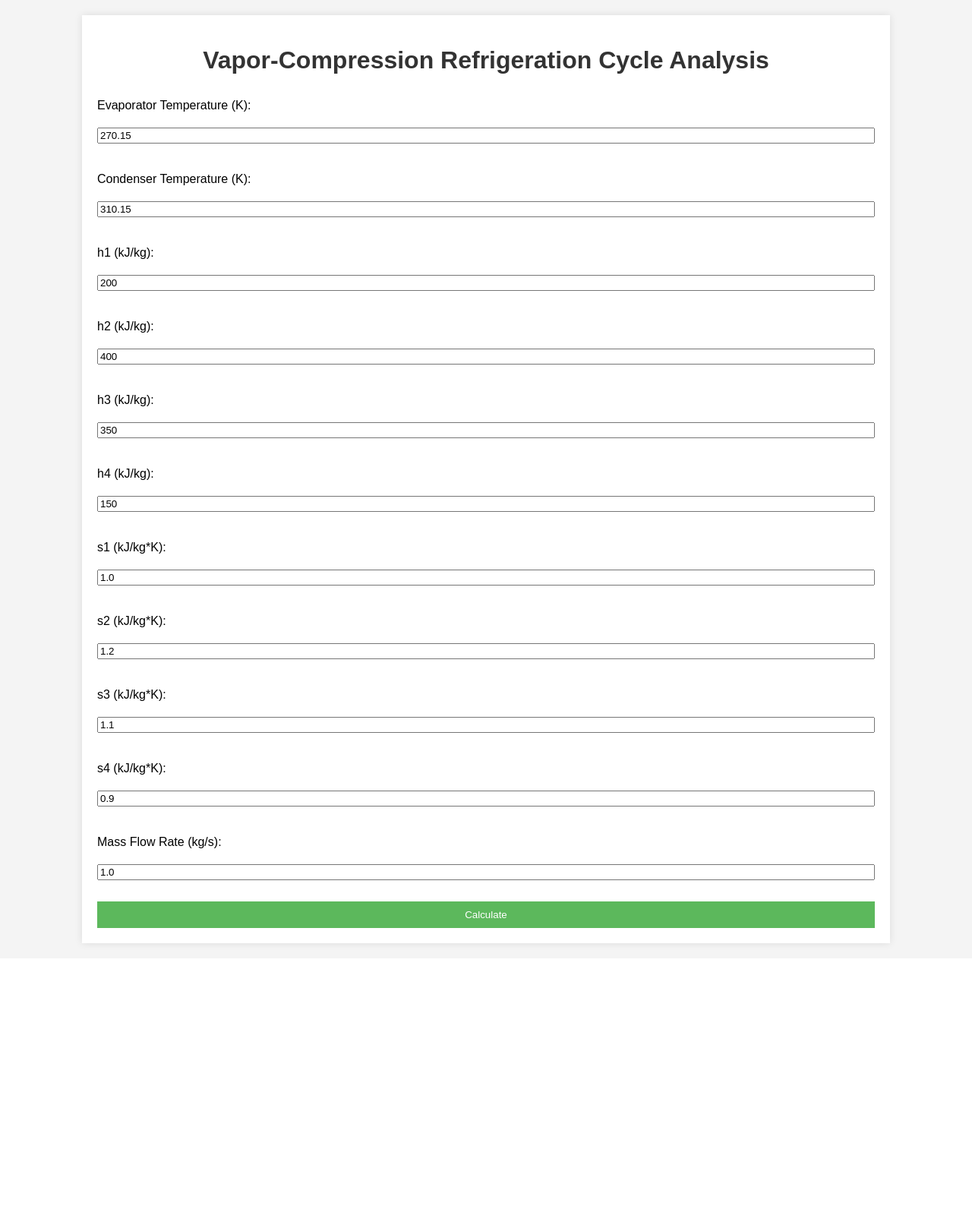
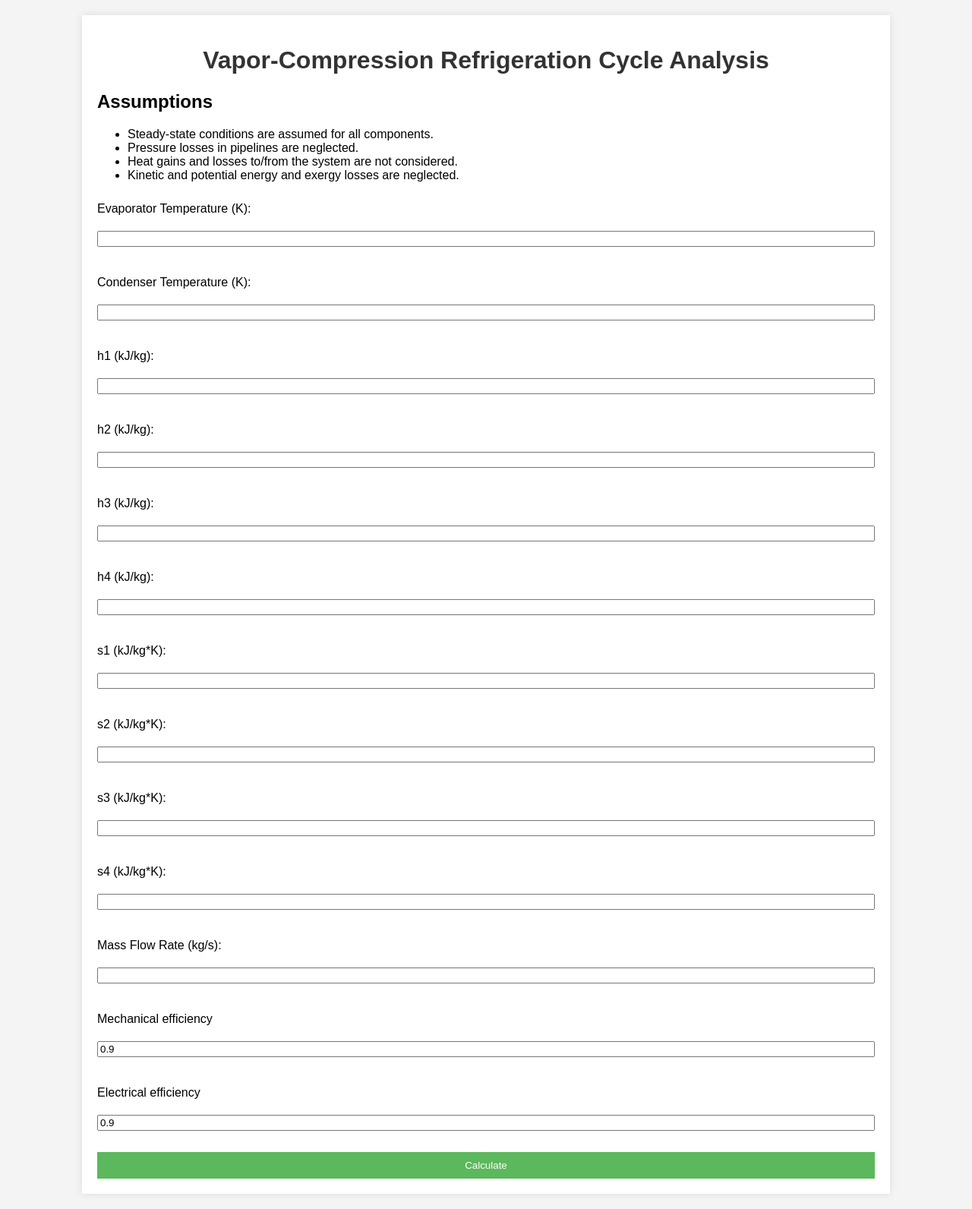
Before and after one commit to Prism194/vapor-compression-refrigeration-system, a Flask app: page / in a window 1280 px wide. Shown: the whole page at 76% size. Before the commit the page ends 1249 px from the top, so only its background shows below. Run offline with Flask 3, Linux system fonts and the light colour scheme.

Commit message:
second commit

```diff
--- a/app.py
+++ b/app.py
@@ -1,5 +1,4 @@
 from flask import Flask, render_template, request
-import numpy as np
 
 app = Flask(__name__)
 
@@ -24,6 +23,8 @@ def results():
     s3 = float(request.form['s3'])
     s4 = float(request.form['s4'])
     mass_flow_rate = float(request.form['mass_flow_rate'])
+    mech_efficiency = float(request.form['mech_eff'])
+    elec_efficiency = float(request.form['elec_eff'])
 
     # Exergy destruction in evaporator
     Q_ev = mass_flow_rate * (h1 - h4)  # Heat addition in evaporator
@@ -31,7 +32,7 @@ def results():
 
     # Exergy destruction in compressor
     Wc = mass_flow_rate * (h2 - h1)  # Compressor work
-    Wel = Wc / (0.9 * 0.95)  # Electrical power assuming efficiencies
+    Wel = Wc / (mech_efficiency * elec_efficiency)  # Electrical power assuming efficiencies
     I_comp = mass_flow_rate * ((h1 - h2) - T0 * (s1 - s2)) + Wel
 
     # Exergy destruction in condenser
--- /dev/null
+++ b/requirements.txt
@@ -0,0 +1 @@
+Flask==3.0.3
--- a/templates/index.html
+++ b/templates/index.html
@@ -8,39 +8,54 @@
 <body>
     <div class="container">
         <h1>Vapor-Compression Refrigeration Cycle Analysis</h1>
+        <div class="conditions">
+            <h2>Assumptions</h2>
+            <ul>
+                <li>Steady-state conditions are assumed for all components.</li>
+                <li>Pressure losses in pipelines are neglected.</li>
+                <li>Heat gains and losses to/from the system are not considered.</li>
+                <li>Kinetic and potential energy and exergy losses are neglected.</li>
+            </ul>
+        </div>
         <form action="/results" method="post">
             <label for="Tev">Evaporator Temperature (K):</label>
-            <input type="number" id="Tev" name="Tev" step="0.01" value="270.15" required><br>
+            <input type="number" id="Tev" name="Tev" step="0.01"  required><br>
 
             <label for="Tcond">Condenser Temperature (K):</label>
-            <input type="number" id="Tcond" name="Tcond" step="0.01" value="310.15" required><br>
+            <input type="number" id="Tcond" name="Tcond" step="0.01" required><br>
 
             <label for="h1">h1 (kJ/kg):</label>
-            <input type="number" id="h1" name="h1" step="0.01" value="200" required><br>
+            <input type="number" id="h1" name="h1" step="0.01"  required><br>
 
             <label for="h2">h2 (kJ/kg):</label>
-            <input type="number" id="h2" name="h2" step="0.01" value="400" required><br>
+            <input type="number" id="h2" name="h2" step="0.01"  required><br>
 
             <label for="h3">h3 (kJ/kg):</label>
-            <input type="number" id="h3" name="h3" step="0.01" value="350" required><br>
+            <input type="number" id="h3" name="h3" step="0.01"  required><br>
 
             <label for="h4">h4 (kJ/kg):</label>
-            <input type="number" id="h4" name="h4" step="0.01" value="150" required><br>
+            <input type="number" id="h4" name="h4" step="0.01"  required><br>
 
             <label for="s1">s1 (kJ/kg*K):</label>
-            <input type="number" id="s1" name="s1" step="0.01" value="1.0" required><br>
+            <input type="number" id="s1" name="s1" step="0.01"  required><br>
 
             <label for="s2">s2 (kJ/kg*K):</label>
-            <input type="number" id="s2" name="s2" step="0.01" value="1.2" required><br>
+            <input type="number" id="s2" name="s2" step="0.01"  required><br>
 
             <label for="s3">s3 (kJ/kg*K):</label>
-            <input type="number" id="s3" name="s3" step="0.01" value="1.1" required><br>
+            <input type="number" id="s3" name="s3" step="0.01"  required><br>
 
             <label for="s4">s4 (kJ/kg*K):</label>
-            <input type="number" id="s4" name="s4" step="0.01" value="0.9" required><br>
+            <input type="number" id="s4" name="s4" step="0.01"  required><br>
 
             <label for="mass_flow_rate">Mass Flow Rate (kg/s):</label>
-            <input type="number" id="mass_flow_rate" name="mass_flow_rate" step="0.01" value="1.0" required><br>
+            <input type="number" id="mass_flow_rate" name="mass_flow_rate" step="0.01"  required><br>
+
+            <label for="mech_eff">Mechanical efficiency</label>
+            <input type="number" id="mech_eff" name="mech_eff" step="0.01" value="0.9" required><br>
+
+            <label for="elec_eff">Electrical efficiency</label>
+            <input type="number" id="elec_eff" name="elec_eff" step="0.01" value="0.9" required><br>
 
             <button type="submit">Calculate</button>
         </form>
```
Also changed, not shown: 1 other file.
